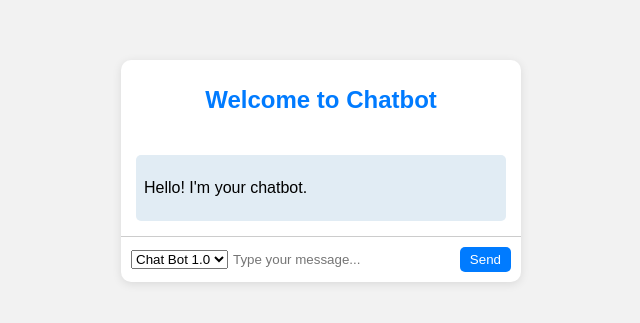
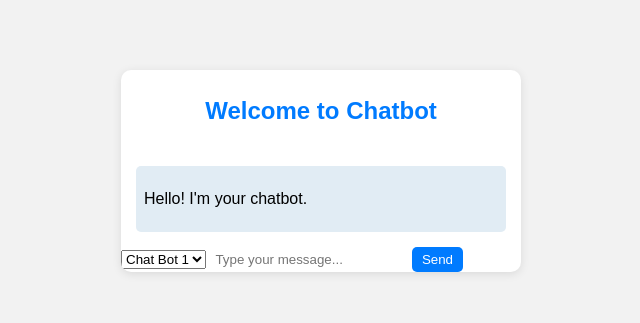
Before and after one commit to AStange12/Chat_bot, a plain HTML site: page index.html in a window 1280 px wide. Shown: the part 229-552 px from the top of the page, without its empty margins (319-959 px from the left). Drawn offline with Linux system fonts and the light colour scheme.

Commit message:
chat bot 2 implemntation

```diff
--- a/index.html
+++ b/index.html
@@ -14,10 +14,10 @@
                 <p>Hello! I'm your chatbot.</p>
             </div>
         </div>
-        <div class="input-container">
+        <div class="select-container">
             <select id="chat-bot-select">
-                <option value="chat_bot_1">Chat Bot 1.0</option>
-                <option value="chat_bot_2">Chat Bot 2.0</option>
+                <option value="Chat Bot 1">Chat Bot 1</option>
+                <option value="Chat Bot 2">Chat Bot 2</option>
             </select>
             <input type="text" id="user-input" placeholder="Type your message...">
             <button id="send-button">Send</button>
```
Also changed, not shown: 1 other file.
